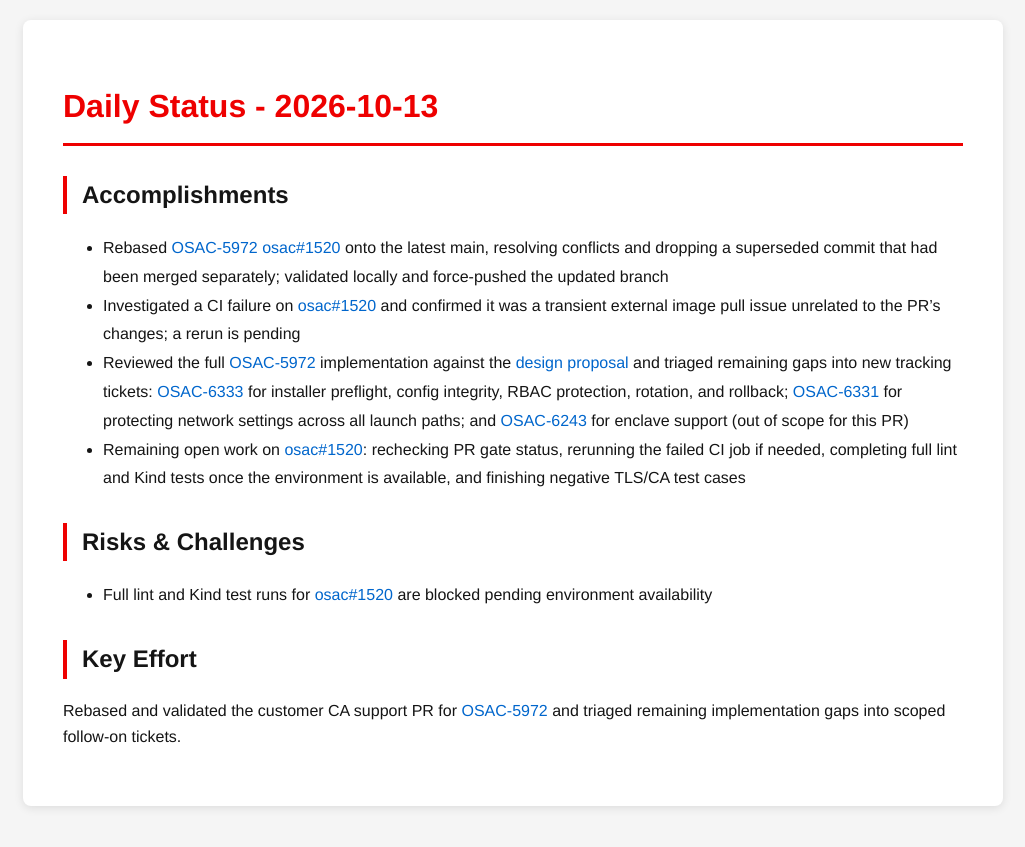
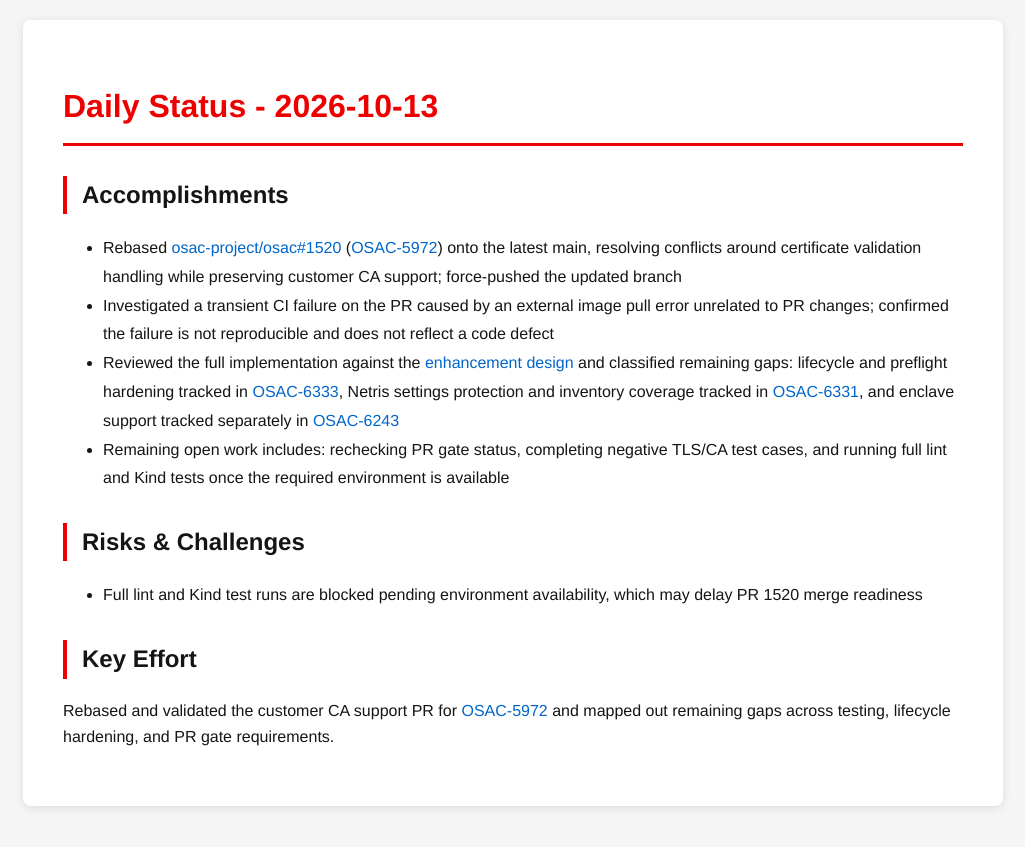
Before and after one commit to tzvatot/daily-status, a Jekyll site: the page built from 2026-10-13.md, in a window 1280 px wide. Shown: the top 847 px of the page, without its empty margins (127-1152 px from the left). Built offline with Jekyll 4.4.1, drawn with Linux system fonts in a browser that asks for light colours.

Commit message:
Daily status update - 2026-10-13

```diff
--- a/2026-10-13.md
+++ b/2026-10-13.md
@@ -7,13 +7,13 @@ date: 2026-10-13
 # Daily Status - 2026-10-13
 
 ## Accomplishments
-- Rebased [OSAC-5972](https://redhat.atlassian.net/browse/OSAC-5972) [osac#1520](https://github.com/osac-project/osac/pull/1520) onto the latest main, resolving conflicts and dropping a superseded commit that had been merged separately; validated locally and force-pushed the updated branch
-- Investigated a CI failure on [osac#1520](https://github.com/osac-project/osac/pull/1520) and confirmed it was a transient external image pull issue unrelated to the PR's changes; a rerun is pending
-- Reviewed the full [OSAC-5972](https://redhat.atlassian.net/browse/OSAC-5972) implementation against the [design proposal](https://github.com/osac-project/enhancement-proposals/pull/362) and triaged remaining gaps into new tracking tickets: [OSAC-6333](https://redhat.atlassian.net/browse/OSAC-6333) for installer preflight, config integrity, RBAC protection, rotation, and rollback; [OSAC-6331](https://redhat.atlassian.net/browse/OSAC-6331) for protecting network settings across all launch paths; and [OSAC-6243](https://redhat.atlassian.net/browse/OSAC-6243) for enclave support (out of scope for this PR)
-- Remaining open work on [osac#1520](https://github.com/osac-project/osac/pull/1520): rechecking PR gate status, rerunning the failed CI job if needed, completing full lint and Kind tests once the environment is available, and finishing negative TLS/CA test cases
+- Rebased [osac-project/osac#1520](https://github.com/osac-project/osac/pull/1520) ([OSAC-5972](https://redhat.atlassian.net/browse/OSAC-5972)) onto the latest main, resolving conflicts around certificate validation handling while preserving customer CA support; force-pushed the updated branch
+- Investigated a transient CI failure on the PR caused by an external image pull error unrelated to PR changes; confirmed the failure is not reproducible and does not reflect a code defect
+- Reviewed the full implementation against the [enhancement design](https://github.com/osac-project/enhancement-proposals/pull/362) and classified remaining gaps: lifecycle and preflight hardening tracked in [OSAC-6333](https://redhat.atlassian.net/browse/OSAC-6333), Netris settings protection and inventory coverage tracked in [OSAC-6331](https://redhat.atlassian.net/browse/OSAC-6331), and enclave support tracked separately in [OSAC-6243](https://redhat.atlassian.net/browse/OSAC-6243)
+- Remaining open work includes: rechecking PR gate status, completing negative TLS/CA test cases, and running full lint and Kind tests once the required environment is available
 
 ## Risks & Challenges
-- Full lint and Kind test runs for [osac#1520](https://github.com/osac-project/osac/pull/1520) are blocked pending environment availability
+- Full lint and Kind test runs are blocked pending environment availability, which may delay PR 1520 merge readiness
 
 ## Key Effort
-Rebased and validated the customer CA support PR for [OSAC-5972](https://redhat.atlassian.net/browse/OSAC-5972) and triaged remaining implementation gaps into scoped follow-on tickets.
+Rebased and validated the customer CA support PR for [OSAC-5972](https://redhat.atlassian.net/browse/OSAC-5972) and mapped out remaining gaps across testing, lifecycle hardening, and PR gate requirements.
```
